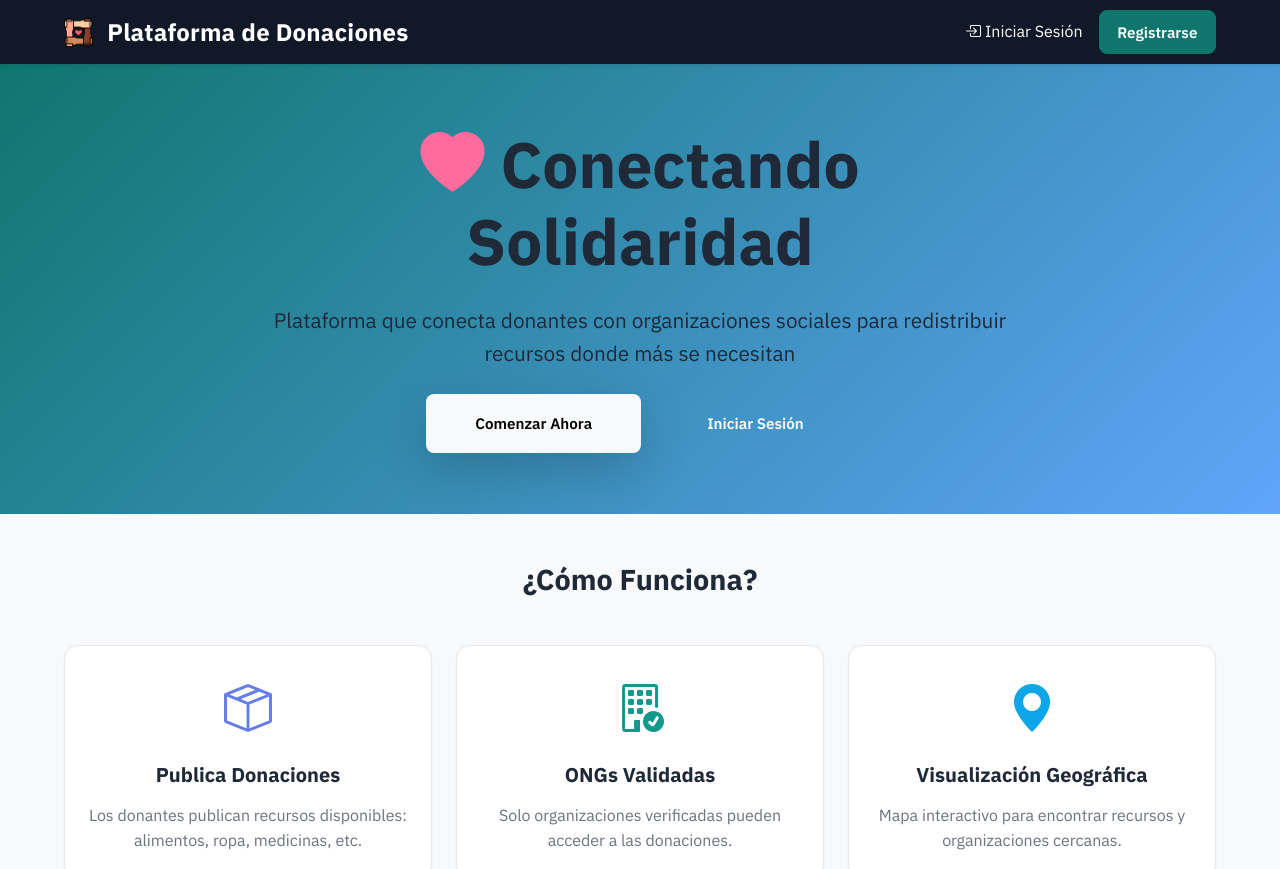
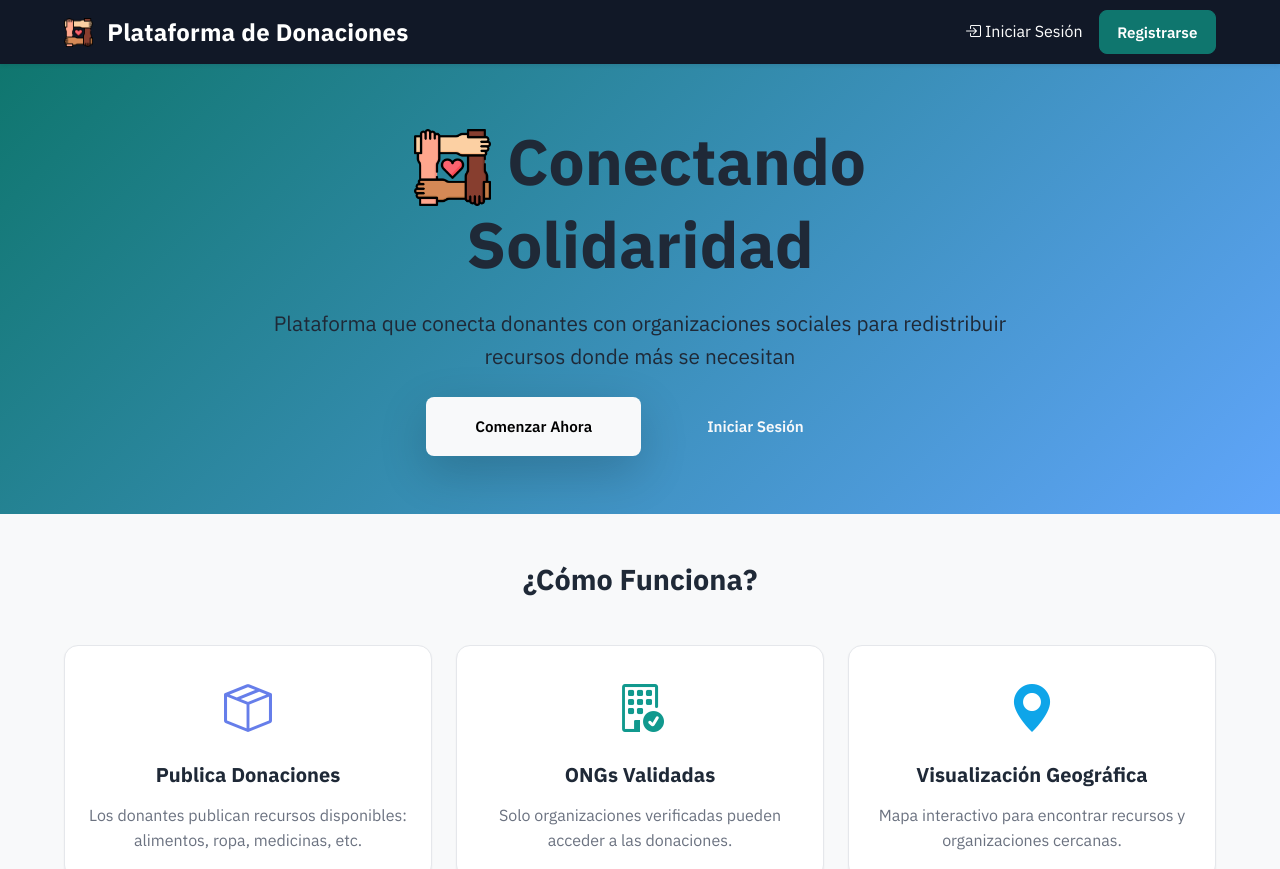
Before and after one commit to oiercar19/PFG-Plataforma-Donaciones, a React (Create React App) app in the folder frontend/: page / in a window 1280 px wide. Shown: the top 869 px of the page. Built offline with nearby package versions, Linux system fonts and the light colour scheme; no server answers.

Commit message:
refactor (Frontend): replace heart icon with image

```diff
--- a/frontend/src/pages/Home.js
+++ b/frontend/src/pages/Home.js
@@ -19,7 +19,7 @@ const Home = () => {
                     <Row className="align-items-center">
                         <Col lg={8} className="mx-auto text-center">
                             <h1 className="display-3 fw-bold mb-4">
-                                <i className="bi bi-heart-fill me-3" style={{ color: '#ff6b9d' }}></i>
+                                <img src="/solidaridad.png" alt="Solidaridad" className="me-3" style={{ height: '1.2em' }} />
                                 Conectando Solidaridad
                             </h1>
                             <p className="lead mb-4" style={{ fontSize: '1.3rem', opacity: 1 }}>
```
